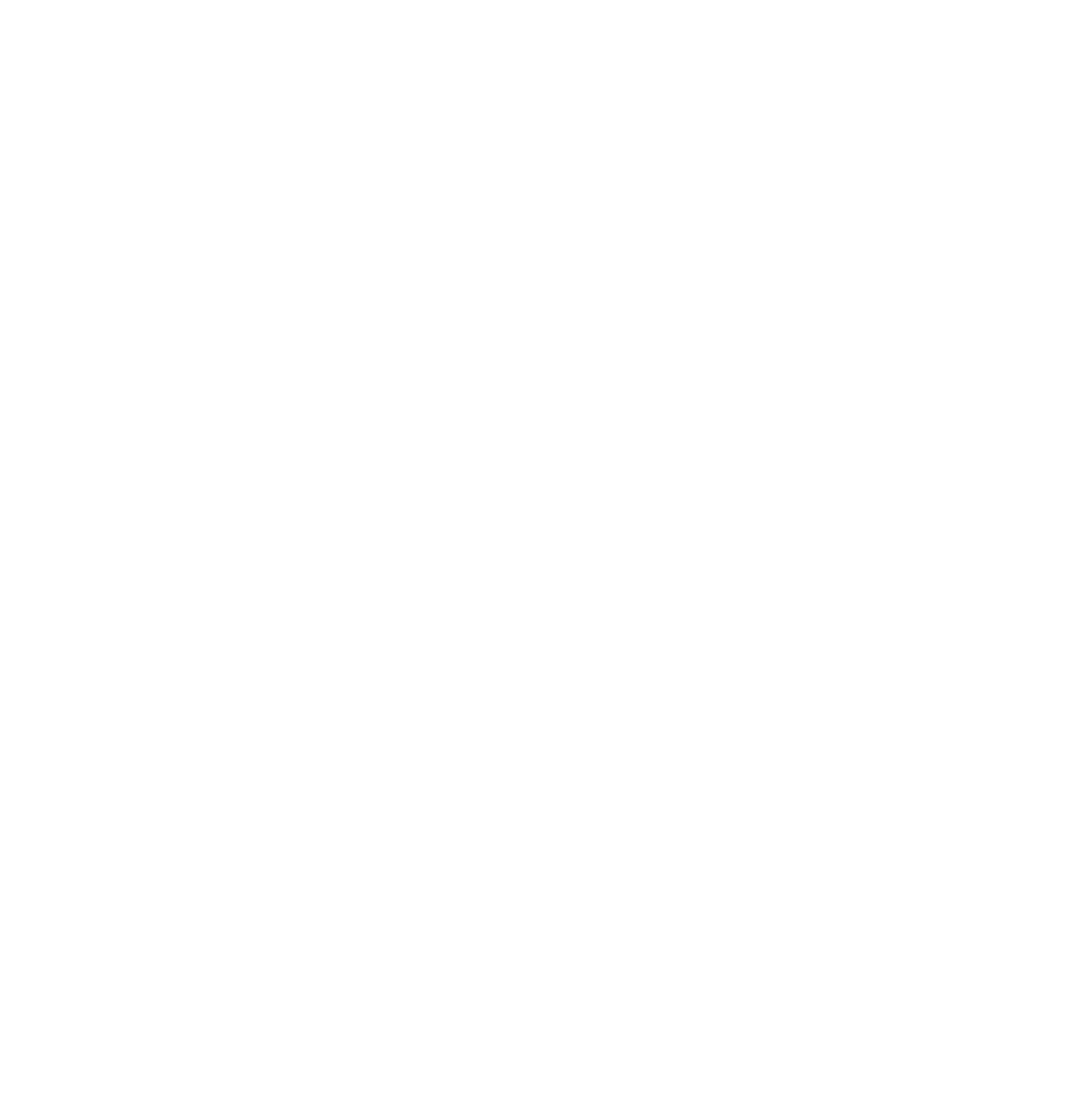
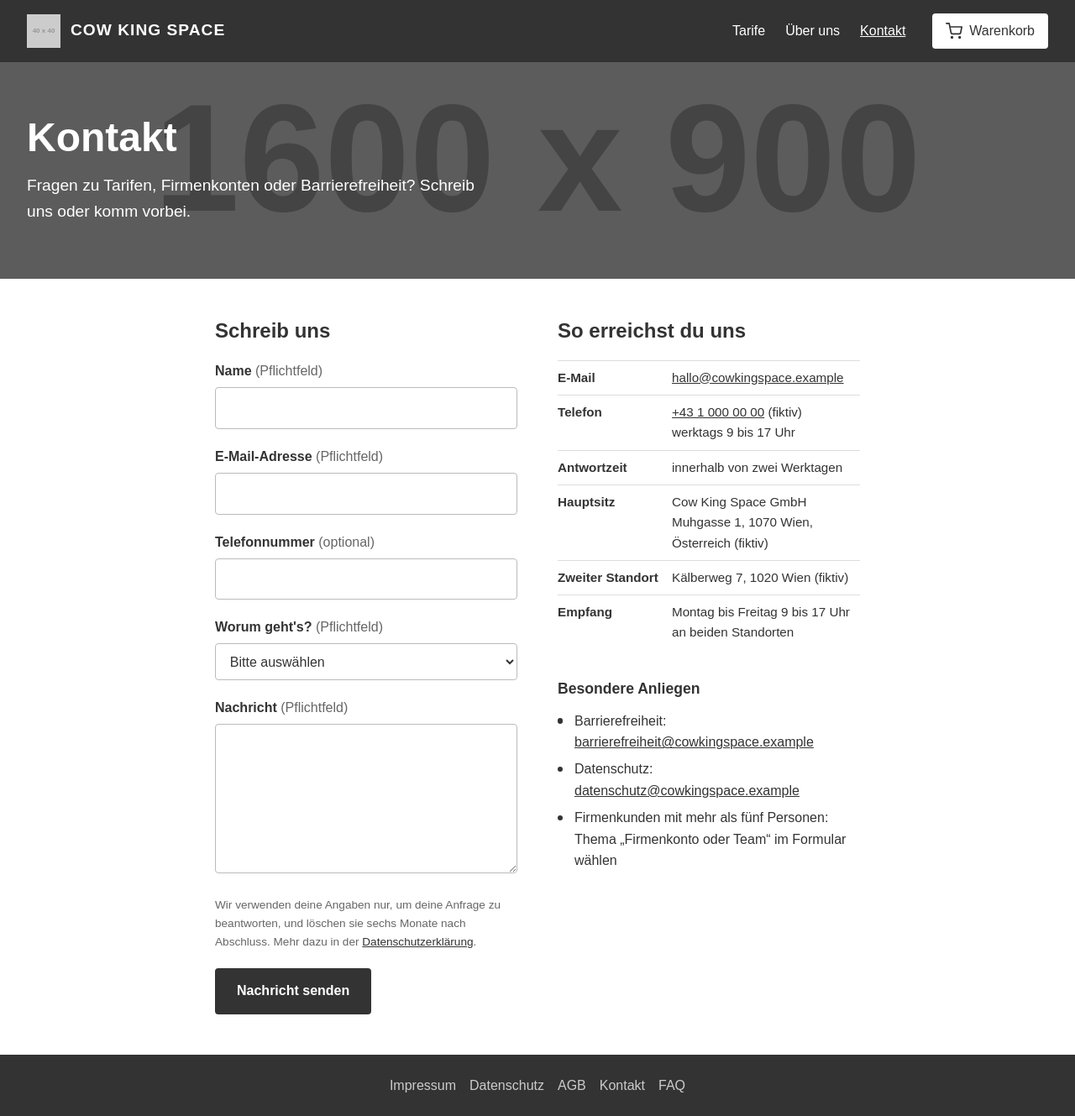
Before and after one commit to belfer2/cowkingspace, a plain HTML site: page kontakt.html in a window 1280 px wide. Shown: the whole page at 84% size. Before the commit the page ends 800 px from the top, so only its background shows below. Drawn offline with Linux system fonts and the light colour scheme; placeholder pictures from the web are drawn by us.

Commit message:
contact page with form and infos

```diff
--- a/kontakt.html
+++ b/kontakt.html
@@ -0,0 +1,149 @@
+<!DOCTYPE html>
+<html lang="de">
+<head>
+  <meta charset="UTF-8">
+  <meta name="viewport" content="width=device-width, initial-scale=1.0">
+  <title>Kontakt – COW KING SPACE</title>
+  <link rel="stylesheet" href="style.css">
+</head>
+<body>
+
+  <!-- Navbar -->
+  <nav>
+    <a href="index.html" class="logo">
+      <img src="https://placehold.co/40x40" alt="Logo">
+      <span>COW KING SPACE</span>
+    </a>
+
+    <div class="nav-right">
+      <ul class="nav-links">
+        <li><a href="index.html#tarife">Tarife</a></li>
+        <li><a href="#">Über uns</a></li>
+        <li><a href="kontakt.html" aria-current="page">Kontakt</a></li>
+      </ul>
+
+      <a href="#" class="cart-button">
+        <svg viewBox="0 0 24 24" fill="none" stroke="currentColor" stroke-width="2"
+             stroke-linecap="round" stroke-linejoin="round" aria-hidden="true">
+          <circle cx="9" cy="21" r="1"></circle>
+          <circle cx="20" cy="21" r="1"></circle>
+          <path d="M1 1h4l2.7 13.4a2 2 0 0 0 2 1.6h9.7a2 2 0 0 0 2-1.6L23 6H6"></path>
+        </svg>
+        Warenkorb
+      </a>
+    </div>
+  </nav>
+
+  <!-- Banner -->
+  <header class="hero hero-small">
+    <div class="hero-content">
+      <h1>Kontakt</h1>
+      <p>Fragen zu Tarifen, Firmenkonten oder Barrierefreiheit? Schreib uns oder komm vorbei.</p>
+    </div>
+  </header>
+
+  <main>
+    <div class="contact-grid">
+
+      <!-- Linke Spalte: Formular -->
+      <section class="contact-form-column">
+        <h2>Schreib uns</h2>
+
+        <form class="contact-form" action="#" method="post">
+          <div class="form-field">
+            <label for="name">Name <span class="field-hint">(Pflichtfeld)</span></label>
+            <input type="text" id="name" name="name" autocomplete="name" required>
+          </div>
+
+          <div class="form-field">
+            <label for="email">E-Mail-Adresse <span class="field-hint">(Pflichtfeld)</span></label>
+            <input type="email" id="email" name="email" autocomplete="email" required>
+          </div>
+
+          <div class="form-field">
+            <label for="telefon">Telefonnummer <span class="field-hint">(optional)</span></label>
+            <input type="tel" id="telefon" name="telefon" autocomplete="tel">
+          </div>
+
+          <div class="form-field">
+            <label for="thema">Worum geht's? <span class="field-hint">(Pflichtfeld)</span></label>
+            <select id="thema" name="thema" required>
+              <option value="" disabled selected>Bitte auswählen</option>
+              <option value="tarife">Frage zu Tarifen</option>
+              <option value="team">Firmenkonto oder Team</option>
+              <option value="besichtigung">Besichtigung eines Standorts</option>
+              <option value="barrierefreiheit">Feedback zur Barrierefreiheit</option>
+              <option value="datenschutz">Datenschutzfrage</option>
+              <option value="sonstiges">Etwas anderes</option>
+            </select>
+          </div>
+
+          <div class="form-field">
+            <label for="nachricht">Nachricht <span class="field-hint">(Pflichtfeld)</span></label>
+            <textarea id="nachricht" name="nachricht" rows="6" required></textarea>
+          </div>
+
+          <p class="form-note">
+            Wir verwenden deine Angaben nur, um deine Anfrage zu beantworten, und löschen sie
+            sechs Monate nach Abschluss. Mehr dazu in der
+            <a href="datenschutz.html">Datenschutzerklärung</a>.
+          </p>
+
+          <button type="submit" class="btn btn-dark">Nachricht senden</button>
+        </form>
+      </section>
+
+      <!-- Rechte Spalte: Kontaktdaten -->
+      <section class="contact-info">
+        <h2>So erreichst du uns</h2>
+
+        <dl class="contact-details">
+          <dt>E-Mail</dt>
+          <dd><a href="mailto:hallo@cowkingspace.example">hallo@cowkingspace.example</a></dd>
+
+          <dt>Telefon</dt>
+          <dd>
+            <a href="tel:+4310000000">+43 1 000 00 00</a> (fiktiv)<br>
+            werktags 9 bis 17 Uhr
+          </dd>
+
+          <dt>Antwortzeit</dt>
+          <dd>innerhalb von zwei Werktagen</dd>
+
+          <dt>Hauptsitz</dt>
+          <dd>
+            Cow King Space GmbH<br>
+            Muhgasse 1, 1070 Wien, Österreich (fiktiv)
+          </dd>
+
+          <dt>Zweiter Standort</dt>
+          <dd>Kälberweg 7, 1020 Wien (fiktiv)</dd>
+
+          <dt>Empfang</dt>
+          <dd>Montag bis Freitag 9 bis 17 Uhr an beiden Standorten</dd>
+        </dl>
+
+        <h3>Besondere Anliegen</h3>
+        <ul class="bullets">
+          <li>Barrierefreiheit: <a href="mailto:barrierefreiheit@cowkingspace.example">barrierefreiheit@cowkingspace.example</a></li>
+          <li>Datenschutz: <a href="mailto:datenschutz@cowkingspace.example">datenschutz@cowkingspace.example</a></li>
+          <li>Firmenkunden mit mehr als fünf Personen: Thema „Firmenkonto oder Team“ im Formular wählen</li>
+        </ul>
+      </section>
+
+    </div>
+  </main>
+
+  <!-- Footer -->
+  <footer>
+    <ul>
+      <li><a href="#">Impressum</a></li>
+      <li><a href="#">Datenschutz</a></li>
+      <li><a href="#">AGB</a></li>
+      <li><a href="kontakt.html">Kontakt</a></li>
+      <li><a href="#">FAQ</a></li>
+    </ul>
+  </footer>
+
+</body>
+</html>
--- a/style.css
+++ b/style.css
@@ -393,6 +393,133 @@ main p {
   color: #333;
 }
 
+/* ========== Kontakt ========== */
+.nav-links a[aria-current="page"] {
+  text-decoration: underline;
+}
+
+.hero-small {
+  min-height: auto;
+  padding: 4rem 2rem;
+}
+
+.hero-small h1 {
+  font-size: clamp(2.2rem, 5vw, 3rem);
+  margin-bottom: 1rem;
+}
+
+.hero-small p {
+  margin-bottom: 0;
+}
+
+.contact-grid {
+  display: grid;
+  grid-template-columns: 1fr 1fr;
+  gap: 3rem;
+  align-items: start;
+}
+
+.contact-grid h2 {
+  font-size: 1.5rem;
+  line-height: 1.2;
+  margin-bottom: 1.25rem;
+}
+
+/* Formular */
+.form-field {
+  margin-bottom: 1.25rem;
+}
+
+.form-field label {
+  display: block;
+  font-weight: bold;
+  margin-bottom: 0.4rem;
+}
+
+.field-hint {
+  font-weight: normal;
+  color: #666;
+}
+
+.form-field input,
+.form-field select,
+.form-field textarea {
+  width: 100%;
+  padding: 0.7rem 0.8rem;
+  border: 1px solid #bbb;
+  border-radius: 4px;
+  background: #fff;
+  font: inherit;
+  color: inherit;
+}
+
+.form-field textarea {
+  min-height: 150px;
+  resize: vertical;
+}
+
+.form-field input:focus,
+.form-field select:focus,
+.form-field textarea:focus {
+  border-color: #333;
+  outline: 2px solid #333;
+  outline-offset: 1px;
+}
+
+.form-note {
+  font-size: 0.85rem;
+  color: #666;
+  margin-bottom: 1.25rem;
+}
+
+.form-note a {
+  color: #333;
+}
+
+button.btn {
+  font: inherit;
+  font-weight: bold;
+  cursor: pointer;
+}
+
+.btn-dark {
+  background: #333;
+  border-color: #333;
+  color: #fff;
+}
+
+.btn-dark:hover {
+  background: #555;
+  border-color: #555;
+}
+
+/* Kontaktdaten */
+.contact-details {
+  display: grid;
+  grid-template-columns: 8.5rem 1fr;
+  font-size: 0.95rem;
+}
+
+.contact-details dt,
+.contact-details dd {
+  padding: 0.5rem 0;
+  border-top: 1px solid #ddd;
+}
+
+.contact-details dt {
+  font-weight: bold;
+}
+
+.contact-info a {
+  color: #333;
+  overflow-wrap: anywhere;
+}
+
+.contact-info h3 {
+  font-size: 1.1rem;
+  margin: 2rem 0 0.75rem;
+}
+
 /* ========== Footer ========== */
 footer {
   background: #333;
@@ -422,7 +549,8 @@ footer a:hover {
 /* ========== Responsive ========== */
 @media (max-width: 700px) {
   .app-content,
-  .locations {
+  .locations,
+  .contact-grid {
     grid-template-columns: 1fr;
   }
 }
```
Also changed, not shown: index.html (+2 -2 lines).
